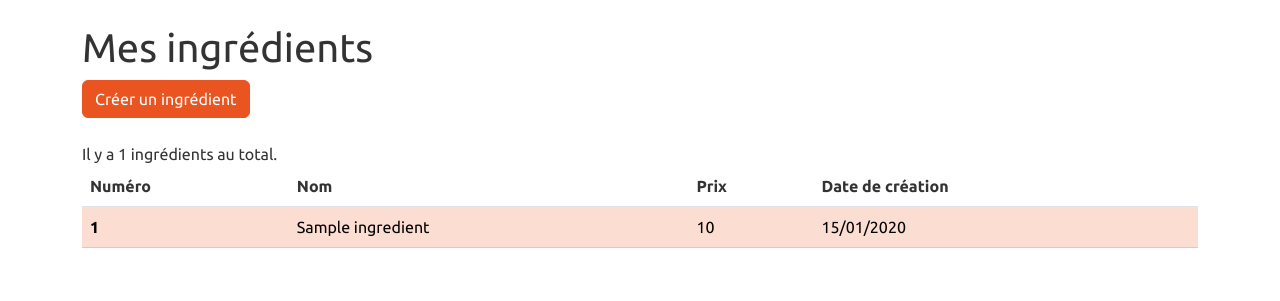
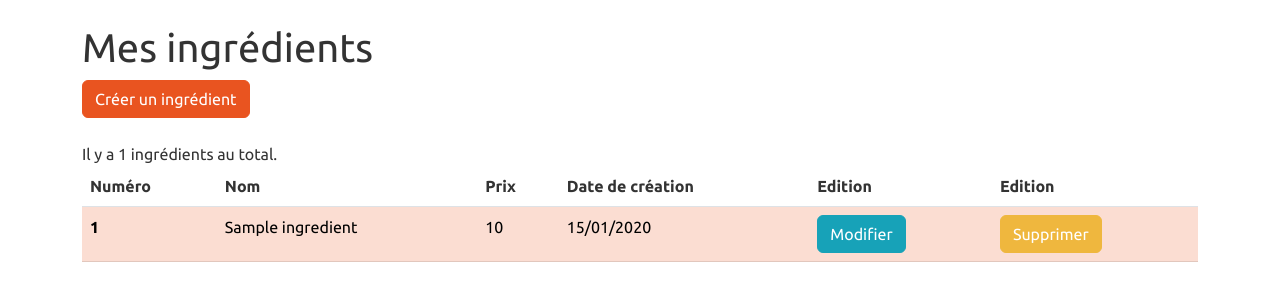
Before and after one commit to klanso18/symrecipe, a Symfony app: template templates/pages/ingredient/index.html.twig in a window 1280 px wide. Shown: the part 56-357 px from the top of the page. Run offline with Twig, Linux system fonts and the light colour scheme; the template is opened without the code that fills it: most values are stand-ins (such as "Sample title", 1, 10 or a date in 2020); some libraries are stand-ins or nearby versions.

Commit message:
new controller to delete an ingredient

```diff
--- a/templates/pages/ingredient/index.html.twig
+++ b/templates/pages/ingredient/index.html.twig
@@ -32,6 +32,8 @@
                         <th scope="col">Nom</th>
                         <th scope="col">Prix</th>
                         <th scope="col">Date de création</th>
+                        <th scope="col">Edition</th>
+                        <th scope="col">Edition</th>
                     </tr>
                 </thead>
                 <tbody>
@@ -41,6 +43,12 @@
                             <td>{{ ingredient.name }}</td>
                             <td>{{ ingredient.price }}</td>
                             <td>{{ ingredient.createdAt|date('d/m/Y') }}</td>
+                            <td>
+                                <a href="{{ path('ingredient_edit', { id: ingredient.id }) }}" class="btn btn-info">Modifier</a>
+                            </td>
+                            <td>
+                            <a href="{{ path('ingredient_delete', { id: ingredient.id }) }}" class="btn btn-warning">Supprimer</a>
+                            </td>
                         </tr>
                     {% endfor %}
                 </tbody>
```
Also changed, not shown: src/Controller/IngredientController.php (+22 -2 lines).
